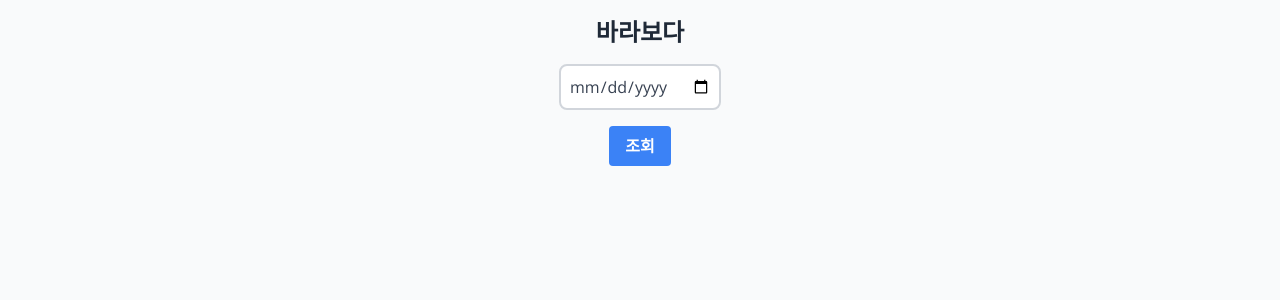
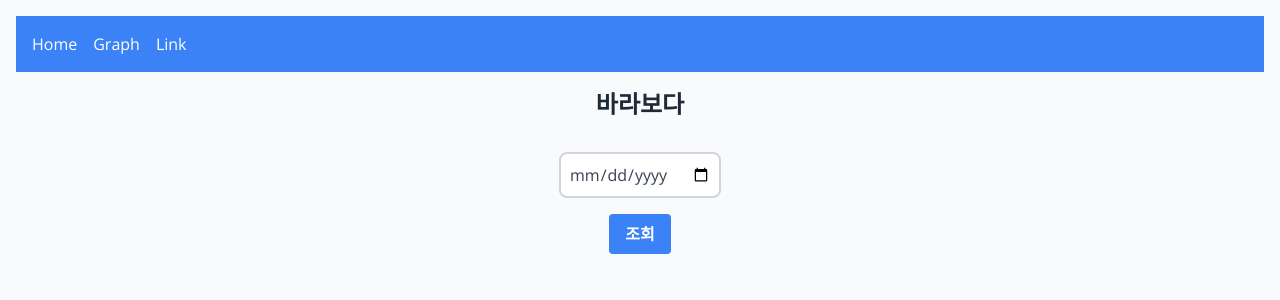
Before and after one commit to BinaryROK/Advanced, a Django app: page / in a window 1280 px wide. Shown: the top 300 px of the page. Run offline with Django 5.2, Linux system fonts and the light colour scheme; some libraries are stand-ins or nearby versions.

Commit message:
navbar insert

```diff
--- a/home/templates/home/home.html
+++ b/home/templates/home/home.html
@@ -4,7 +4,7 @@
     <meta charset="UTF-8">
     <meta name="viewport" content="width=device-width, initial-scale=1.0">
     <title>Page Prototype</title>
-    <script src="https://cdn.tailwindcss.com"></script>
+    <link href="https://cdn.jsdelivr.net/npm/tailwindcss@2.2.19/dist/tailwind.min.css" rel="stylesheet">
     <link href="https://fonts.googleapis.com/css2?family=Open+Sans:wght@400;600&display=swap" rel="stylesheet">
     <style>
         body {
@@ -14,15 +14,26 @@
 </head>
 <body class="bg-gray-50">
     <div class="container mx-auto p-4">
-        <h1 class="text-2xl font-semibold text-gray-800 mb-4" style="text-align: center;">바라보다</h1>
-        <form method="post" action="{% url 'home' %}">
+        <nav class="bg-blue-500 p-4 mb-4">
+            <ul class="flex space-x-4 text-white">
+                <li class="nav-item">
+                    <a class="nav-link" href="https://jinsoo.pythonanywhere.com/two/">Home</a>
+                </li>
+                <li class="nav-item">
+                    <a class="nav-link" href="https://jinsoo.pythonanywhere.com/two/">Graph</a>
+                </li>
+                <li class="nav-item">
+                    <a class="nav-link" href="#">Link</a>
+                </li>
+            </ul>
+        </nav>
+        <h1 class="text-2xl font-semibold text-gray-800 mb-4 text-center">바라보다</h1>
+        <form method="post" action="{% url 'home' %}" class="flex flex-col items-center space-y-4">
             {% csrf_token %}
-            <div class="flex flex-col items-center space-y-4">
-                <input name="date-input" id="date-input" type="date" class="border-2 border-gray-300 rounded-lg p-2 text-gray-700 focus:ring-blue-500 focus:border-blue-500" placeholder="날짜 선택하기">
-                <button type="submit" class="bg-blue-500 hover:bg-blue-700 text-white font-bold py-2 px-4 rounded focus:outline-none focus:shadow-outline">
-                    조회
-                </button>
-            </div>
+            <input name="date-input" id="date-input" type="date" class="border-2 border-gray-300 rounded-lg p-2 text-gray-700 focus:ring-blue-500 focus:border-blue-500">
+            <button type="submit" class="bg-blue-500 hover:bg-blue-700 text-white font-bold py-2 px-4 rounded focus:outline-none focus:shadow-outline">
+                조회
+            </button>
         </form>
     </div>
 
```
Also changed, not shown: 1 other file.
